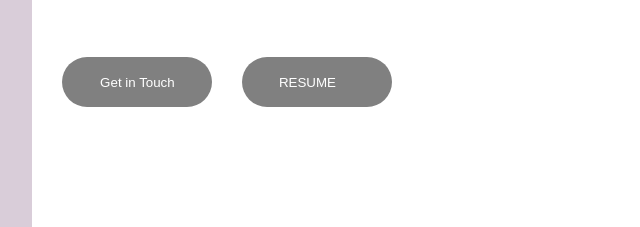
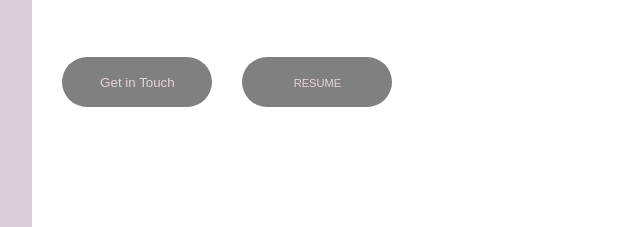
Before and after one commit to 0lamide99/portfolio-profile, a plain HTML site: page index.html in a window 1280 px wide. Shown: the part 388-615 px from the top of the page, 102-742 px from the left. Drawn offline with Linux system fonts and the light colour scheme.

Commit message:
portfolio

```diff
--- a/index.css
+++ b/index.css
@@ -86,7 +86,7 @@ h6 {
  height: 50px;
  border: none;
  border-radius: 30px;
- color: white;
+ color: rgb(230, 211, 220);
 }
 
 .btn2 {
--- a/index.html
+++ b/index.html
@@ -26,7 +26,7 @@
         <h6> I'm a detailed-oriented junior frontend developer <br> with the foundation in HTML, CSS AND JAVASCRIPT,<br>
           creating visual user-friendly websites <br>
           with the strong understanding of responsive design <br>and cross broswer compatibility.</h6>
-        <span><button class="btn"> Get in Touch</button><button class="btn2">RESUME <a href="./Olamide Resume.pdf" download></a></button></a> </span>
+        <span><button class="btn"> Get in Touch</button><button class="btn2"> <a href="./Olamide Resume.pdf" download>RESUME</a></button></a> </span>
       </div>
       <img src="./image.png" alt="" id="schoolimg">
     </div>
```
